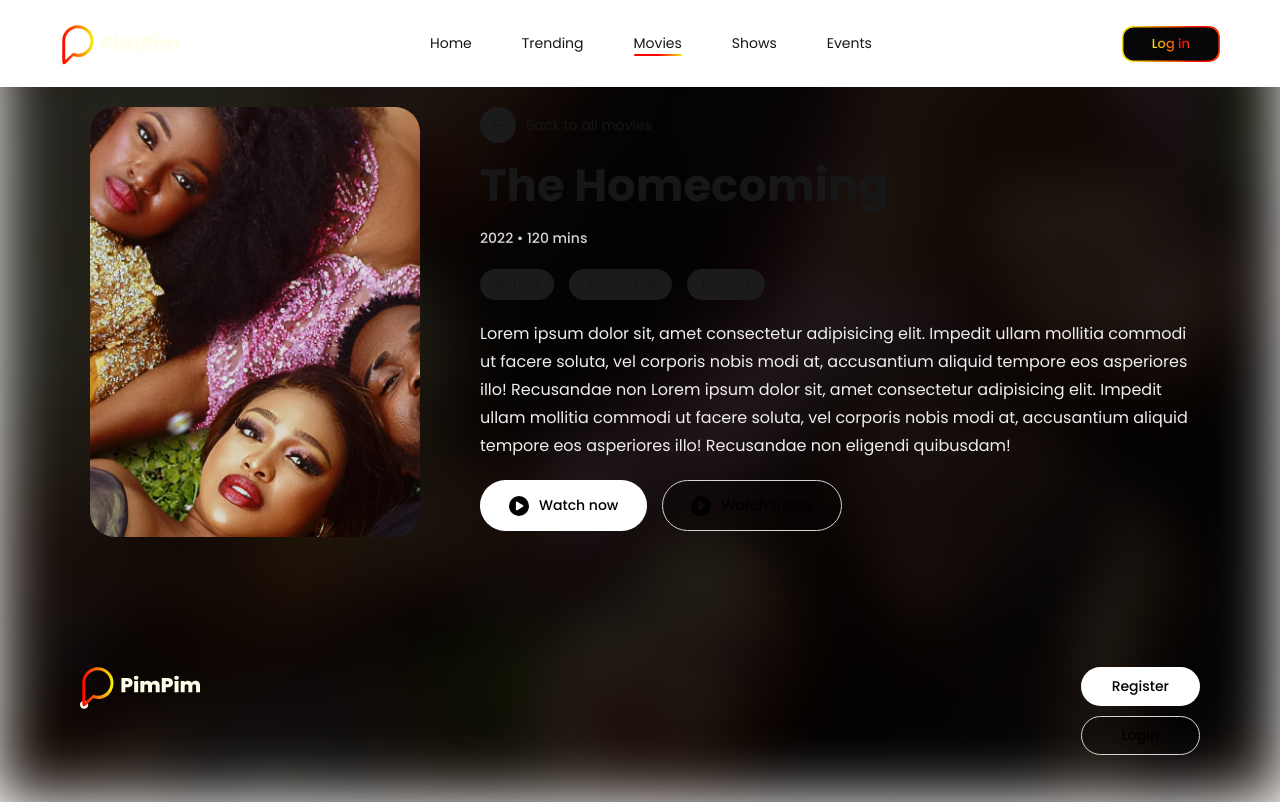
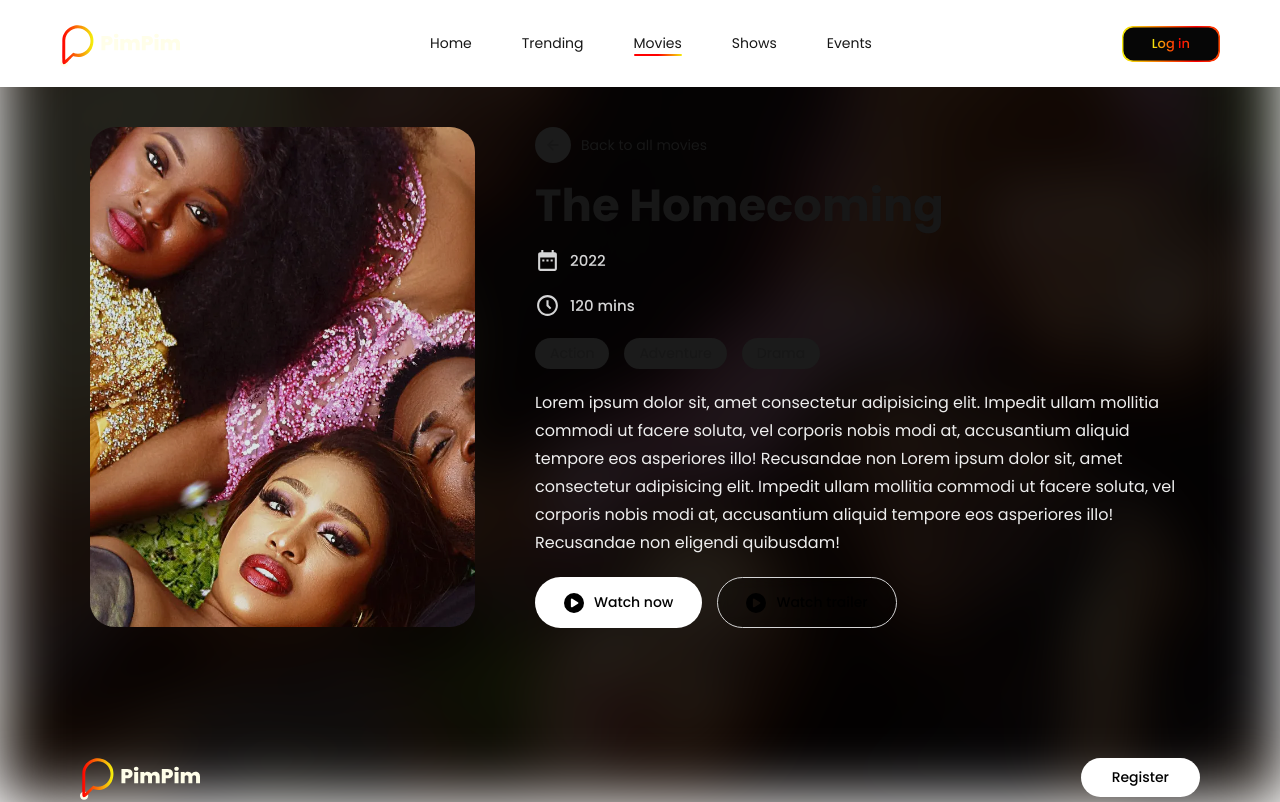
Before and after one commit to prazzon/pimpim, a Next.js app: page /movies/1 in a window 1280 px wide. Shown: the top 802 px of the page. Built offline with nearby package versions, Linux system fonts and the light colour scheme.

Commit message:
feat(Movie): Enhance layout and add movie details with icons

```diff
--- a/app/_components/Pages/Movie/Movie.module.scss
+++ b/app/_components/Pages/Movie/Movie.module.scss
@@ -3,7 +3,7 @@
    flex-direction: column;
    width: 1100px;
    margin: 0 auto;
-   margin-top: 2rem;
+   margin-top: 4rem;
 
    .background_image {
       filter: blur(30px) brightness(15%);
@@ -14,13 +14,13 @@
    &_info {
       display: flex;
       display: grid;
-      grid-template-columns: 33rem 1fr;
+      grid-template-columns: 35% 1fr;
       gap: 6rem;
 
       &_poster {
          position: relative;
          width: 100%;
-         height: 43rem;
+         height: 50rem;
          object-fit: cover;
          border-radius: 2.5rem;
          overflow: hidden;
@@ -35,6 +35,17 @@
          display: flex;
          flex-direction: column;
          gap: 2rem;
+
+         p {
+            display: flex;
+            align-items: center;
+            gap: 1rem;
+            line-height: 1.2;
+
+            svg {
+               font-size: 2.5rem;
+            }
+         }
 
          .back {
             display: flex;
@@ -76,6 +87,7 @@
 
          .text {
             font-size: 1.4rem;
+            font-size: 1.5rem;
             font-weight: 500;
             color: var(--text-secondary);
          }
--- a/app/_components/Pages/Movie/Movie.tsx
+++ b/app/_components/Pages/Movie/Movie.tsx
@@ -9,6 +9,8 @@ import IFrame from "../../IFrame/IFrame";
 import Modal, { Content, OpenBtn } from "../../UI/Modal/Modal";
 import styles from "./Movie.module.scss";
 import Button from "../../UI/Button/Button";
+import { MdDateRange } from "react-icons/md";
+import { BiTimeFive } from "react-icons/bi";
 
 type Props = {
    movie: Movie;
@@ -35,9 +37,18 @@ function Movie({ movie }: Props) {
                   Back to all movies
                </Link>
                <h1 className={styles.title}>{movie.title}</h1>
+               {/* <p className={styles.text}>
+                  {movie.year} &bull; {movie.duration} mins
+               </p> */}
                <p className={styles.text}>
-                  {movie.year} &bull; {movie.duration} mins
+                  <MdDateRange />
+                  {movie.year}
                </p>
+               <p className={styles.text}>
+                  <BiTimeFive />
+                  {movie.duration} mins
+               </p>
+
                <div className={styles.genres}>
                   {movie.genres.map((genre, index) => (
                      <span key={index} className={styles.genre}>
```
